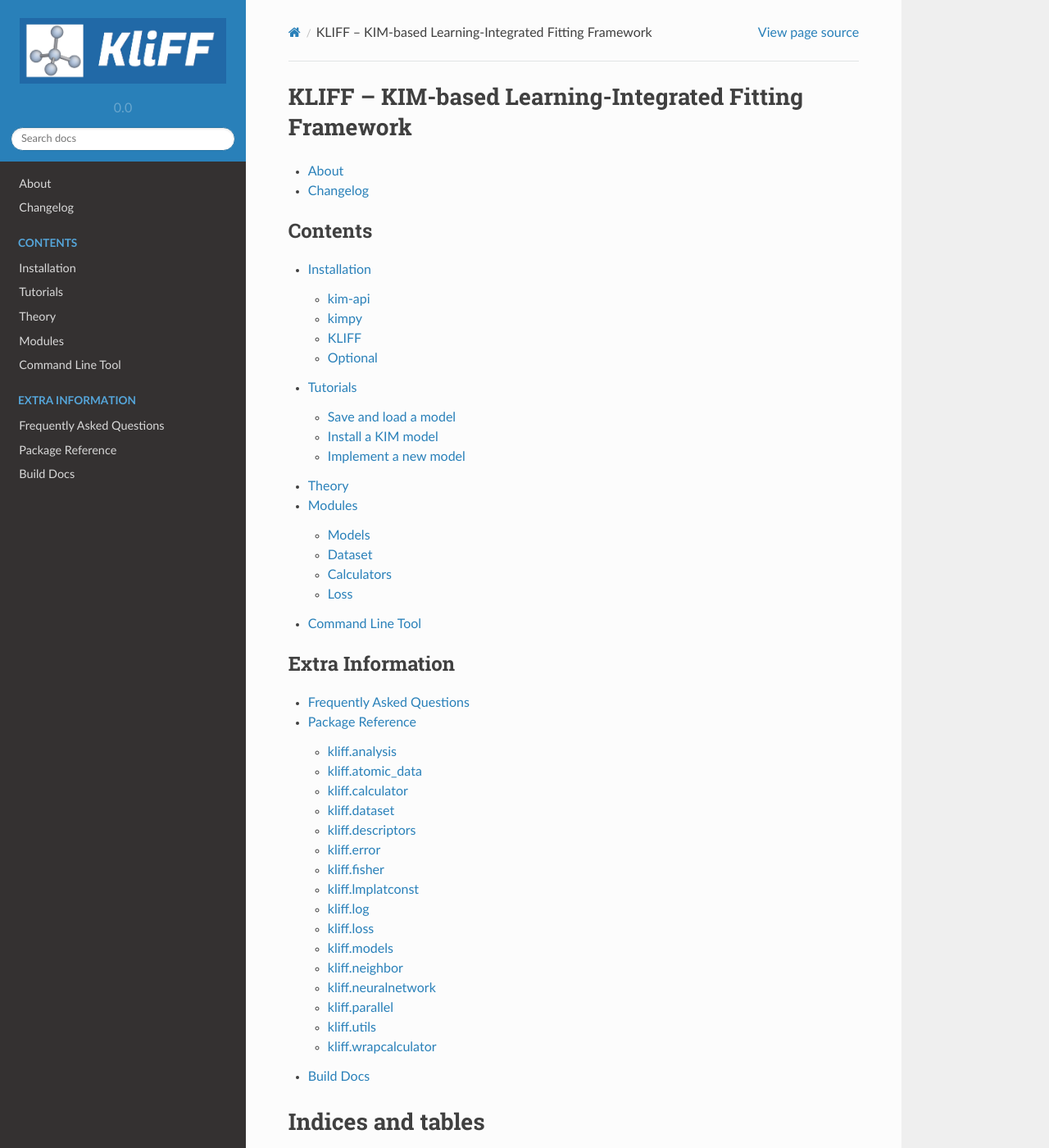
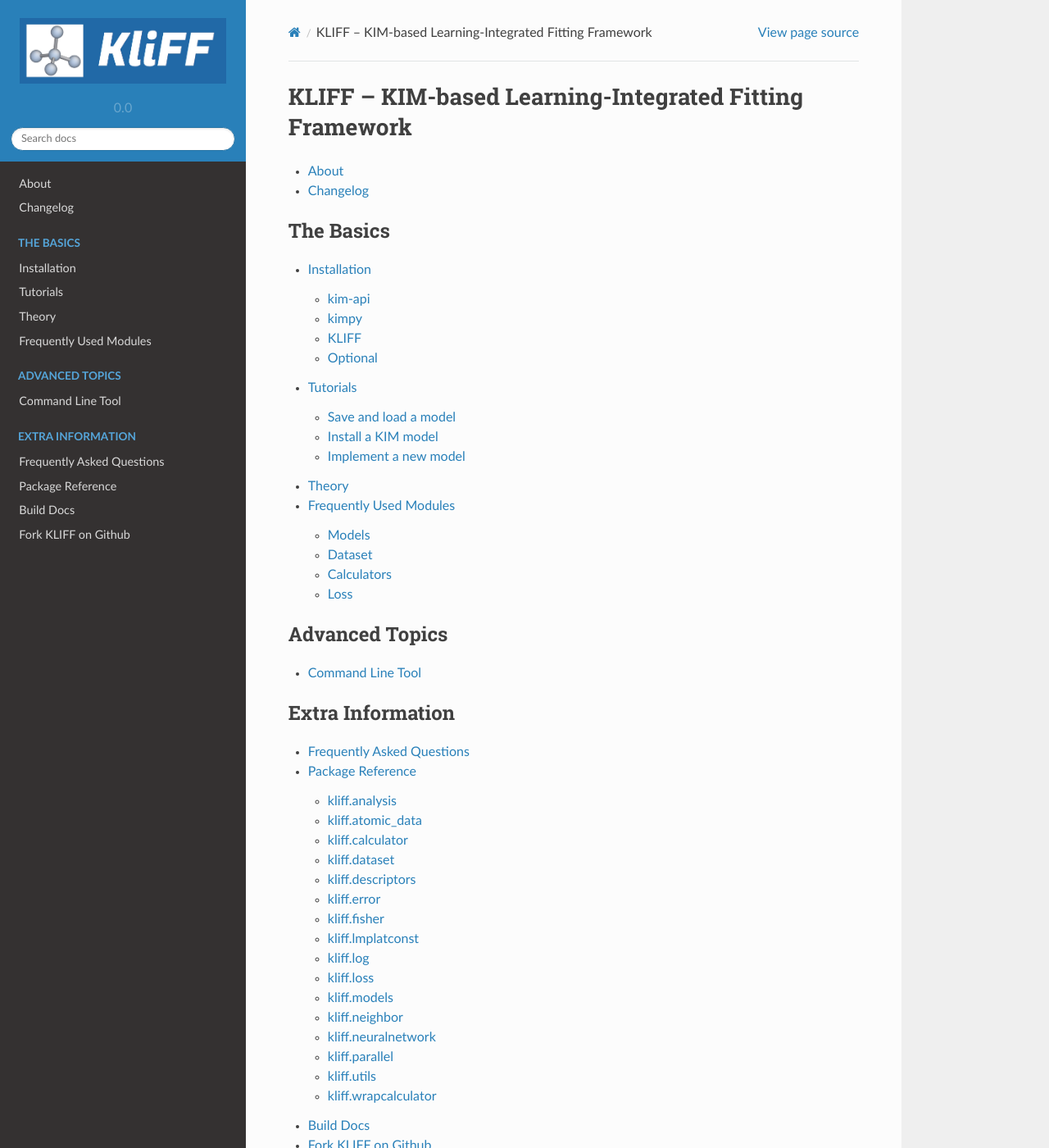
Before and after one commit to openkim/kliff, a Sphinx documentation site: the page built from docs/source/index.rst, in a window 1280 px wide and 1400 px high. Shown: the whole window at 82% size. Built offline with Sphinx 7.4.7 and the Read the Docs theme 2.0.0, drawn with Linux system fonts in a browser that asks for light colours; formulas are drawn with MathJax 3; pages that are not in the unit, such as notebooks, are missing from menus.

Commit message:
Create Advanced Topics

```diff
--- a/docs/source/index.rst
+++ b/docs/source/index.rst
@@ -15,14 +15,21 @@ KLIFF -- KIM-based Learning-Integrated Fitting Framework
 
 
 .. toctree::
-    :caption: Contents
+    :caption: The Basics
     :maxdepth: 2
 
     installation
     tutorials/tutorials
     theory
     modules/modules
+
+
+.. toctree::
+    :caption: Advanced Topics
+    :maxdepth: 2
+
     command_line
+
 
 .. toctree::
     :caption: Extra Information
@@ -31,6 +38,7 @@ KLIFF -- KIM-based Learning-Integrated Fitting Framework
     faq
     apidoc/kliff
     builddoc
+    Fork KLIFF on Github <https://github.com/mjwen/kliff>
 
 
 
--- a/docs/source/modules/modules.rst
+++ b/docs/source/modules/modules.rst
@@ -1,8 +1,8 @@
 .. _doc.modules:
 
-=======
-Modules
-=======
+=======================
+Frequently Used Modules
+=======================
 
 In this section, we introduce some of the most frequently used modules. See
 :ref:`reference` for their APIs and other modules in KLIFF.
```
